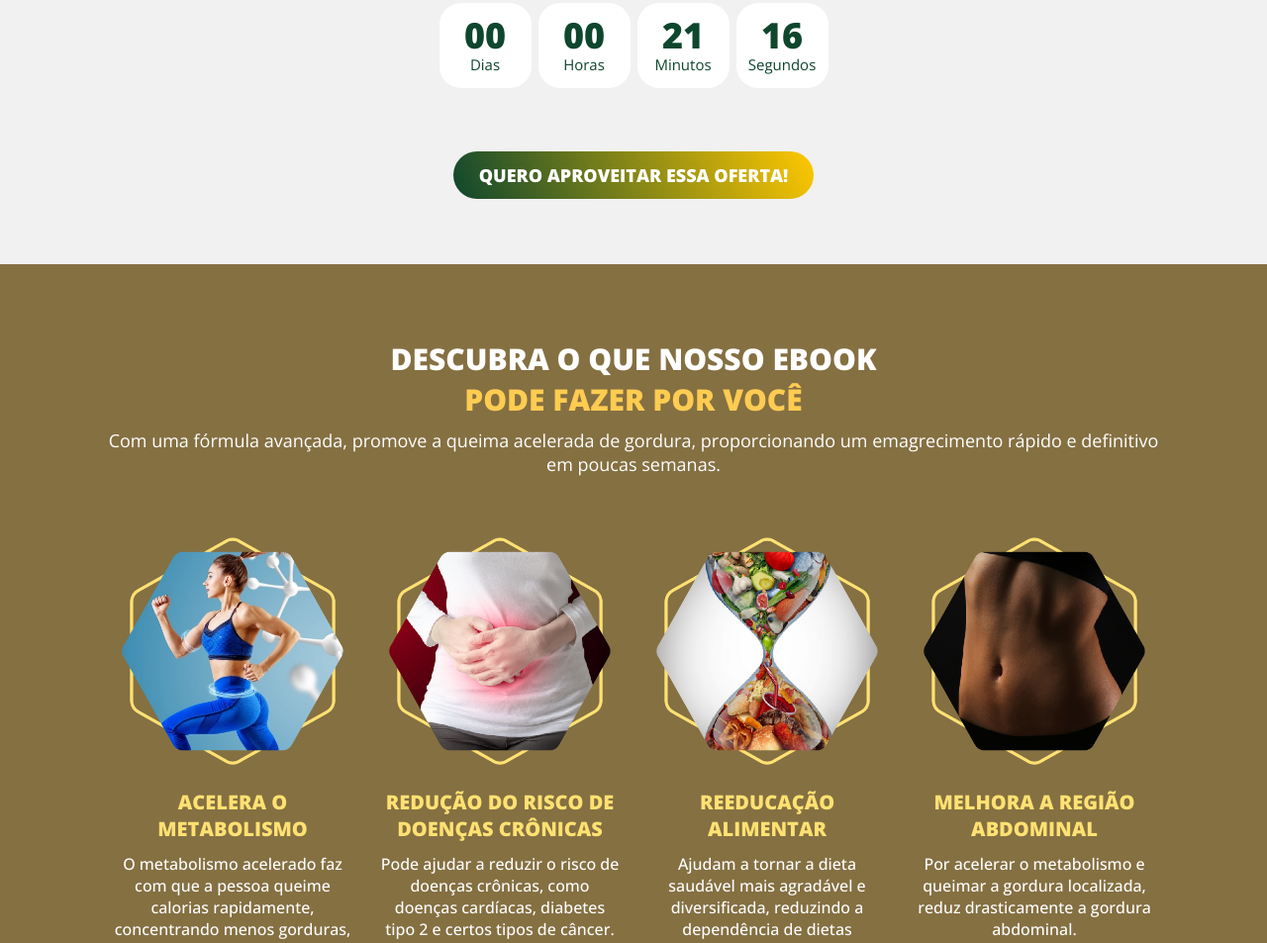
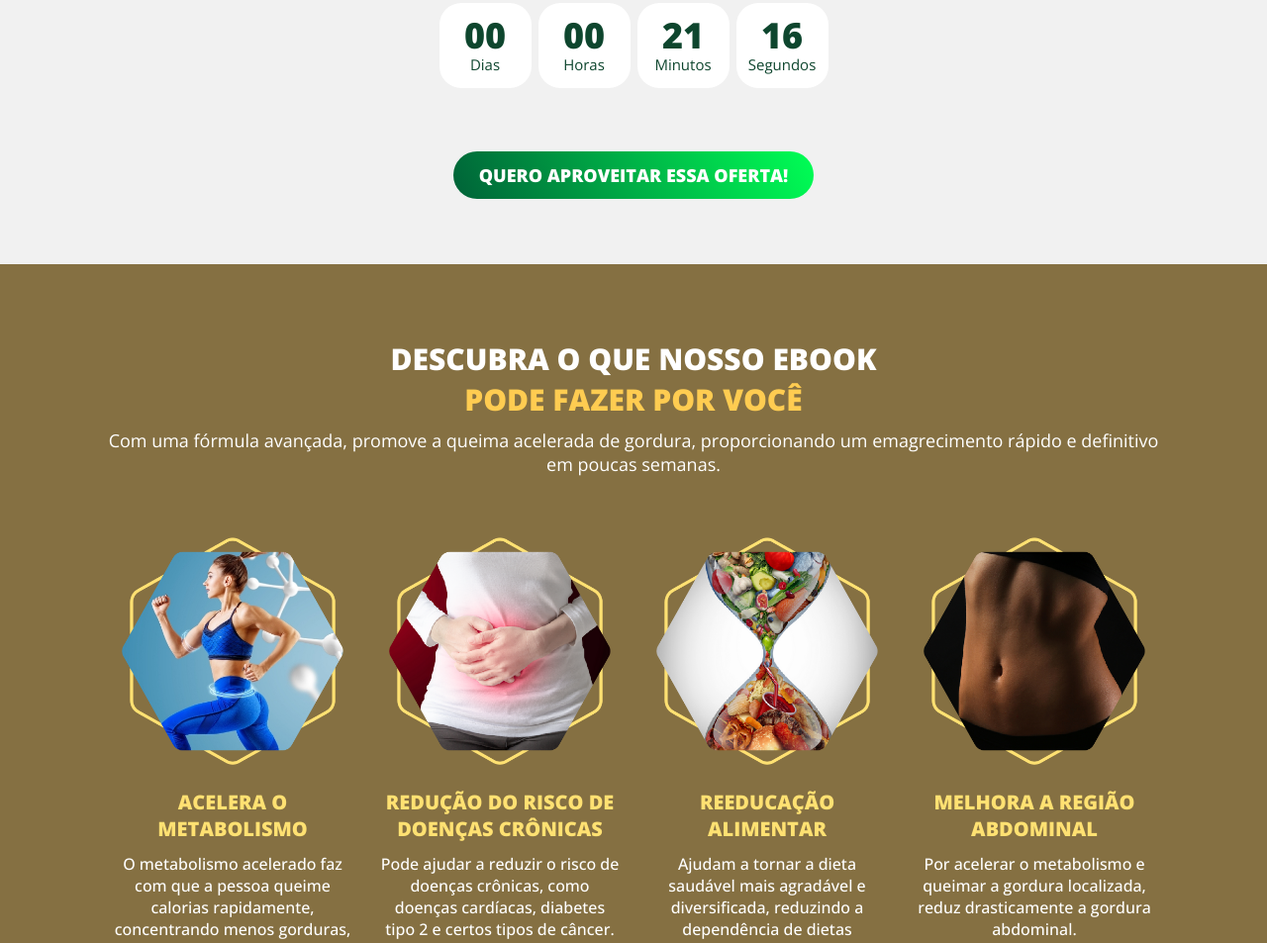
Before and after one commit to murilosav/msebooks-sales-page, a plain HTML site: page index.html in a window 1280 px wide. Shown: the part 3243-4196 px from the top of the page at 99% size. Drawn offline with nearby package versions, Linux system fonts and the light colour scheme.

Commit message:
update css

```diff
--- a/css/index.css
+++ b/css/index.css
@@ -309,7 +309,7 @@ header {
     border-radius: 29px;
     cursor: pointer;
     user-select: none;
-    background: linear-gradient(63deg, #0e462e, #ffc800);
+    background-image: linear-gradient(63deg, #006238, #00ff55);
     padding: 12px 26px;
     margin: 0 7px;
     transition: all 0.5s;
```
